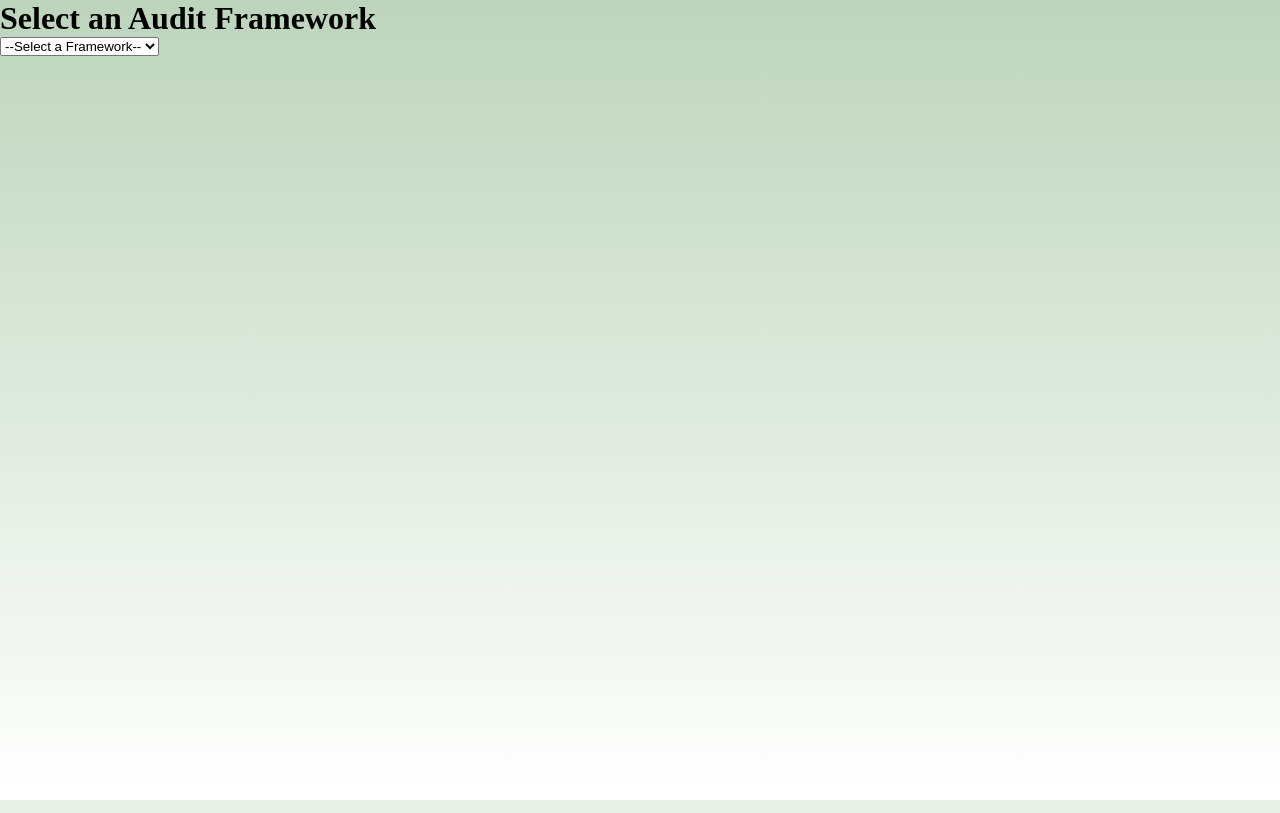
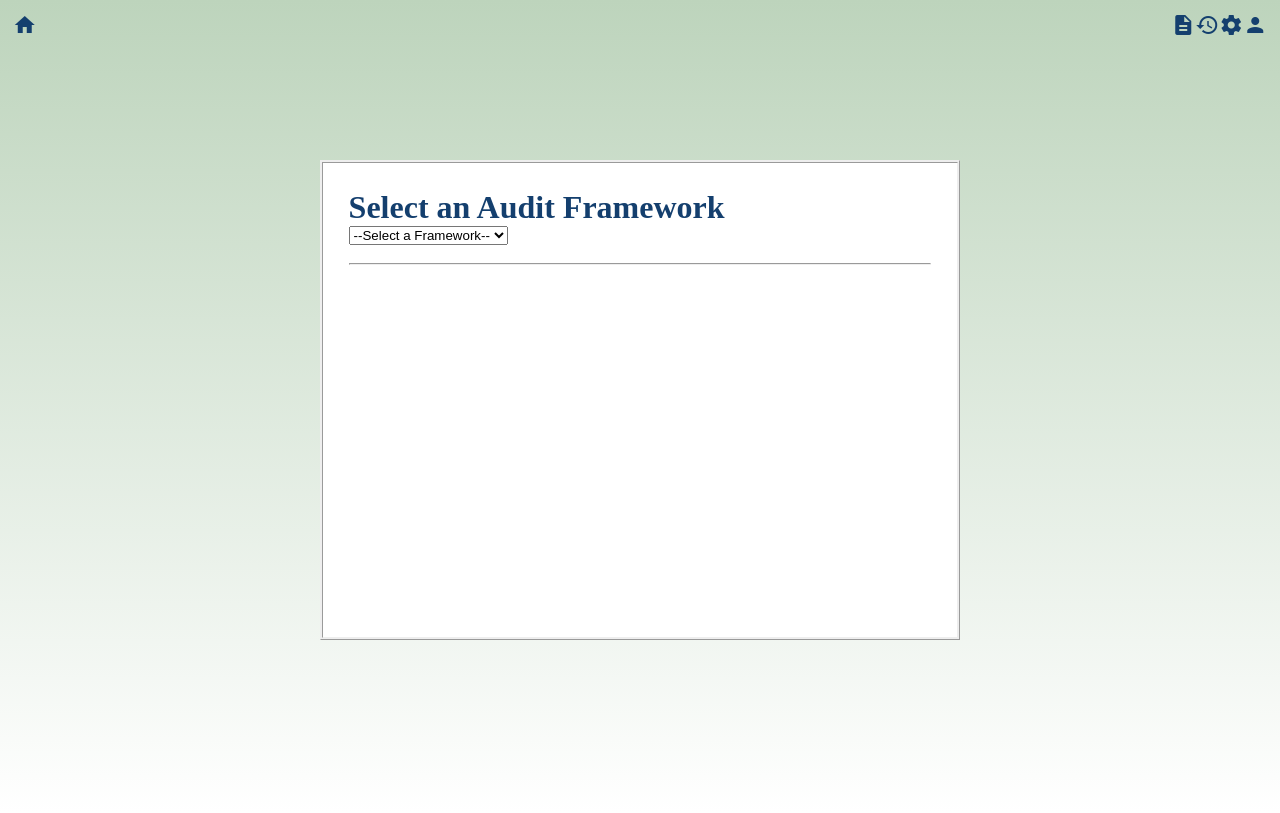
Before and after one commit to SKel1817/on-it, a Flask app: page /learn in a window 1280 px wide. Run offline with Flask 3, Linux system fonts and the light colour scheme.

Commit message:
Resolved duplicate ID issues in login.html

```diff
--- a/static/style.css
+++ b/static/style.css
@@ -7,6 +7,7 @@ Mid Blue - #143F6E
 Dark Blue - #05172A
 */
 
+/* General Styling rules used through all the html pages */
 * {
     margin: 0;
     padding: 0;
@@ -16,6 +17,10 @@ Dark Blue - #05172A
 html {
     background: linear-gradient(to bottom, #BDD4BC 0%, #ffffff 100%);
     background-repeat: no-repeat;
+}
+
+h1 {
+    color: #143F6E;
 }
 
 #fRight {
@@ -41,6 +46,8 @@ body {
     overflow-y: auto;
 }
 
+/* index.html Web Styling */
+
 .indexContainer {
     padding: 2%;
     height: 40%;
@@ -64,6 +71,7 @@ body {
     font-size: .5em;
 }
 
+/* audit.html Web Styling */
 
 .auditContent {
     display: grid;
@@ -92,23 +100,19 @@ body {
     --b: 2em; /* base */
     --h: 1em; /* height */
 
-    --p: 0%; /* position  */
-    --r: 1.2em; /* the radius */
     --c: #FFFFFF;
 
     padding: 2%;
 
     border-radius: var(--r);
     clip-path:
-        polygon(0 100%, 0 0, 100% 0, 100% 100%,
-        min(100%, var(--p) + var(--b) / 2) 100%,
-        var(--p) calc(100% + var(--h)),
-        max(0%, var(--p) - var(--b) / 2) 100%);
+        polygon(0 100%,100% 100%,100% 0,0 0,
+        0 calc(50% - var(--b)/2),
+        calc(-1*var(--h)) 50%,
+        0 calc(50% + var(--b)/2));
     background: var(--c);
-    border-image:
-        conic-gradient(var(--c) 0 0) fill 0/
-        var(--r) calc(100% - var(--p) - var(--b) / 2) 0 calc(var(--p) - var(--b) / 2)/
-        0 0 var(--h) 0;
+      border-image: fill 0/0/var(--h)
+    conic-gradient(var(--c) 0 0);
 }
 
 .auditContainer {
@@ -116,7 +120,7 @@ body {
     grid-row: span 4 / span 4;
 
     padding: 2%;
-    max-height: 70%;
+    min-height: 50%;
     width: 90%;
 
     border: ridge;
@@ -136,6 +140,7 @@ body {
     text-align: center;
 }
 
+/* login.html Web Styling */
 
 .loginContainer {
     padding: 2%;
@@ -166,6 +171,8 @@ body {
     margin: 2%;
 }
 
+/* acctCreate.html Web Styling */
+
 .accountContainer {
     padding: 2%;
     height: 70%;
@@ -195,12 +202,84 @@ body {
     margin: 2%;
 }
 
-
 datalist {
     display: flex;
     justify-content: space-between;
     color:#000000;
   }
+
+/* learn.html Web Styling */
+
+.learnContainer {
+    padding: 2%;
+    margin: auto;
+    height: 60%;
+    width: 50%;
+
+    border: ridge;
+
+    position: absolute;
+    top: 50%;
+    left: 50%;
+    transform: translate(-50%, -50%);
+
+    background-color: #ffffff;
+    text-align: left;
+
+    overflow-y: auto;
+}
+
+/* previous_audits.html Web Styling */
+
+.auditListContainer {
+    padding: 2%;
+    margin: auto;
+    height: 60%;
+    width: 50%;
+
+    border: ridge;
+
+    position: absolute;
+    top: 50%;
+    left: 50%;
+    transform: translate(-50%, -50%);
+
+    background-color: #ffffff;
+    text-align: left;
+
+    overflow-y: auto;
+}
+
+/* settings.html Web Styling */
+
+.settingsContainer {
+    padding: 2%;
+    max-height: 70%;
+    width: 50%;
+
+    border: ridge;
+    border-radius: 2%;
+
+    position: absolute;
+    top: 50%;
+    left: 50%;
+    transform: translate(-50%, -50%);
+
+    background-color: #ffffff;
+    text-align: left;
+
+    overflow-y: auto;
+}
+
+.settingsContainer form {
+    color: #143F6E;
+}
+
+.settingsContainer input {
+    width: 95%;
+    padding: 2%;
+    margin: 2%;
+}
 
 /* mobile styling */
 
--- a/templates/acctCreate.html
+++ b/templates/acctCreate.html
@@ -15,6 +15,8 @@
       <a href="{{ url_for('index') }}"><i class="material-icons" id="fLeft">home</i></a>
       <a href="{{ url_for('login') }}"><i class="material-icons" id="fRight">person</i></a>
       <a href="{{ url_for('settings') }}"><i class="material-icons" id="fRight">settings</i></a>
+      <a href="{{ url_for('previous_audits') }}"><i class="material-icons" id="fRight">history</i></a>
+      <a href="{{ url_for('learn') }}"><i class="material-icons" id="fRight">description</i></a>
     </nav>
 </header>
 
--- a/templates/index.html
+++ b/templates/index.html
@@ -17,7 +17,7 @@
       <a href="{{ url_for('login') }}"><i class="material-icons" id="fRight">person</i></a>
       <a href="{{ url_for('settings') }}"><i class="material-icons" id="fRight">settings</i></a>
       <a href="{{ url_for('previous_audits') }}"><i class="material-icons" id="fRight">history</i></a>
-      <a href="{{ url_for('learn') }}"><i class="material-icons" id="fRight">learn</i></a>
+      <a href="{{ url_for('learn') }}"><i class="material-icons" id="fRight">description</i></a>
     </nav>
 </header>
 
--- a/templates/learn.html
+++ b/templates/learn.html
@@ -3,15 +3,33 @@
 <head>
   <meta charset="UTF-8">
   <title>Audit Frameworks</title>
+  <link rel="on-it icon" href="../static/Media/onitIcon.png" type="image/x-icon" />
+  <link rel="stylesheet" href="../static/style.css" />
+  <link rel="stylesheet" href="https://fonts.googleapis.com/icon?family=Material+Icons">
   <script src="../static/script.js" defer></script>
-  <!-- link style sheet-->
-    <link rel="stylesheet" href="../static/style.css">
 </head>
+
+<header>
+  <nav class="nav">
+    <a href="{{ url_for('index') }}"><i class="material-icons" id="fLeft">home</i></a>
+    <a href="{{ url_for('login') }}"><i class="material-icons" id="fRight">person</i></a>
+    <a href="{{ url_for('settings') }}"><i class="material-icons" id="fRight">settings</i></a>
+    <a href="{{ url_for('previous_audits') }}"><i class="material-icons" id="fRight">history</i></a>
+    <a href="{{ url_for('learn') }}"><i class="material-icons" id="fRight">description</i></a>
+  </nav>
+</header>
+
 <body>
-  <h1>Select an Audit Framework</h1>
-  <select id="frameworkDropdown">
-    <option value="">--Select a Framework--</option>
-  </select>
-  <div id="frameworkDetails"></div>
+  <div class="learnContainer">
+    <h1>Select an Audit Framework</h1>
+    <select id="frameworkDropdown">
+      <option value="">--Select a Framework--</option>
+    </select>
+    <br>
+    <br>
+    <hr>
+    <br>
+    <div id="frameworkDetails"></div>
+  </div>
 </body>
 </html>
--- a/templates/login.html
+++ b/templates/login.html
@@ -12,9 +12,9 @@
 
 <header>
     <nav class="nav">
-      <a href="{{ url_for('index') }}"><i class="material-icons fLeft">home</i></a>
-      <a href="{{ url_for('login') }}"><i class="material-icons fRight">person</i></a>
-      <a href="{{ url_for('settings') }}"><i class="material-icons fRight">settings</i></a>
+      <a href="{{ url_for('index') }}"><i class="material-icons" id="fLeft">home</i></a>
+      <a href="{{ url_for('login') }}"><i class="material-icons" id="fRight">person</i></a>
+      <a href="{{ url_for('settings') }}"><i class="material-icons" id="fRight">settings</i></a>
     </nav>
 </header>
 
```
Also changed, not shown: templates/audit.html (+21 -0 lines), templates/previous_audits.html (+18 -2 lines), templates/settings.html (+22 -1 lines).
